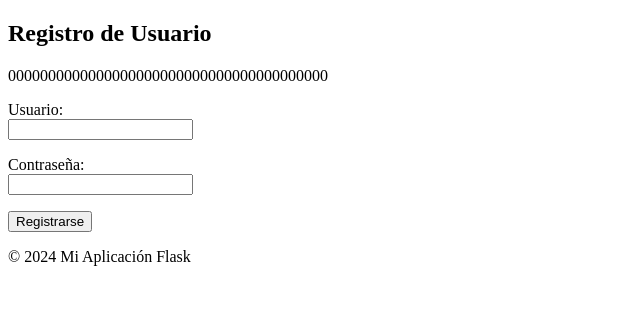
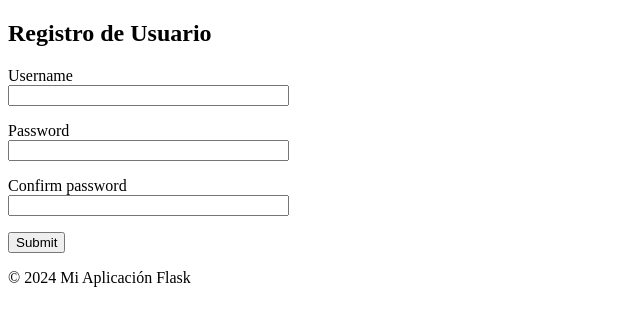
Before and after one commit to constant1n0/iso9001, a Flask app: template app/templates/register.html in a window 1280 px wide. Shown: the part 98-424 px from the top of the page, without its empty margins (0-640 px from the left). Run offline with Flask 3, Linux system fonts and the light colour scheme; the template is opened without the code that fills it, so the values that code supplies are empty, except form fields; tables that the repository leaves empty hold one stand-in row (values such as "Sample post"); form fields are guessed from the names that the template uses; parts of the project's set-up code (start-up, migrations or seed data) failed here and were passed over.

Commit message:
Update register.html
incluye el uso del formulario de registro (RegisterForm) que creamos en forms.py

```diff
--- a/app/templates/register.html
+++ b/app/templates/register.html
@@ -17,22 +17,24 @@
 
  {% extends "base.html" %}
 
-{% block title %}Registrarse{% endblock %}
+ {% block title %}Registro de Usuario{% endblock %}
 
  {% block content %}
  <h2>Registro de Usuario</h2>
  <form method="post">
-    {{ csrf_token() }}
+     {{ form.hidden_tag() }}
      <p>
-        <label for="username">Usuario:</label><br>
-        <input type="text" id="username" name="username" required>
+         {{ form.username.label }}<br>
+         {{ form.username(size=32) }}
      </p>
      <p>
-        <label for="password">Contraseña:</label><br>
-        <input type="password" id="password" name="password" required>
+         {{ form.password.label }}<br>
+         {{ form.password(size=32) }}
      </p>
      <p>
-        <input type="submit" value="Registrarse">
+         {{ form.confirm_password.label }}<br>
+         {{ form.confirm_password(size=32) }}
      </p>
+     <p>{{ form.submit() }}</p>
  </form>
  {% endblock %}
```
Lines whose indentation alone changed are shown as unchanged.
